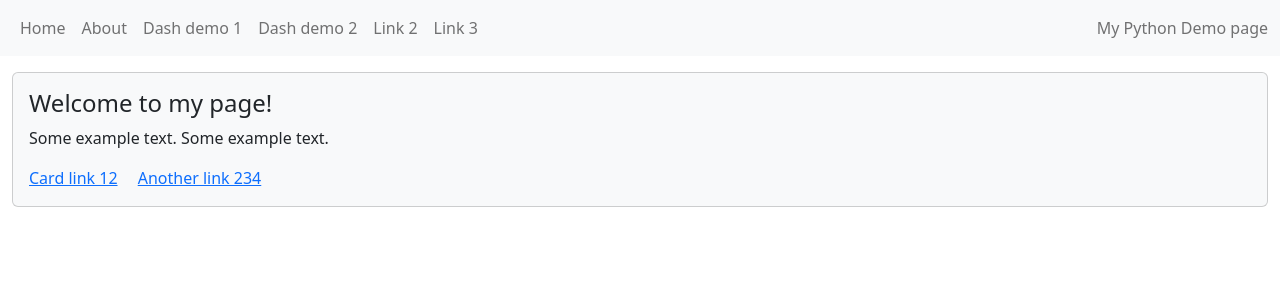
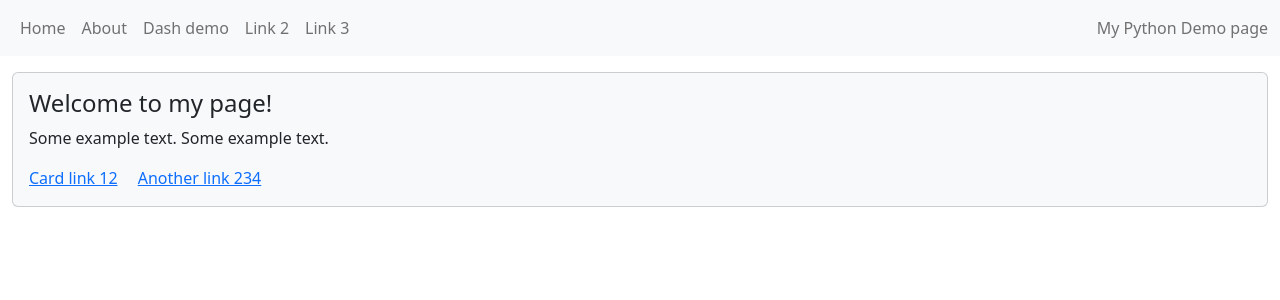
Before and after one commit to sdg002/pythonwebapp, a Flask app: page / in a window 1280 px wide. Shown: the top 300 px of the page. Run offline with Flask 3, Linux system fonts and the light colour scheme.

Commit message:
Removed dash 2 from base.html

```diff
--- a/webfrontend/templates/base.html
+++ b/webfrontend/templates/base.html
@@ -19,10 +19,7 @@
         <a class="nav-link" href="/about">About</a>
       </li>
       <li class="nav-item">
-        <a class="nav-link" href="/dash1">Dash demo 1</a>
-      </li>
-      <li class="nav-item">
-        <a class="nav-link" href="/dash2">Dash demo 2</a>
+        <a class="nav-link" href="/dash1">Dash demo</a>
       </li>
       <li class="nav-item">
         <a class="nav-link" href="/link2">Link 2</a>
```
